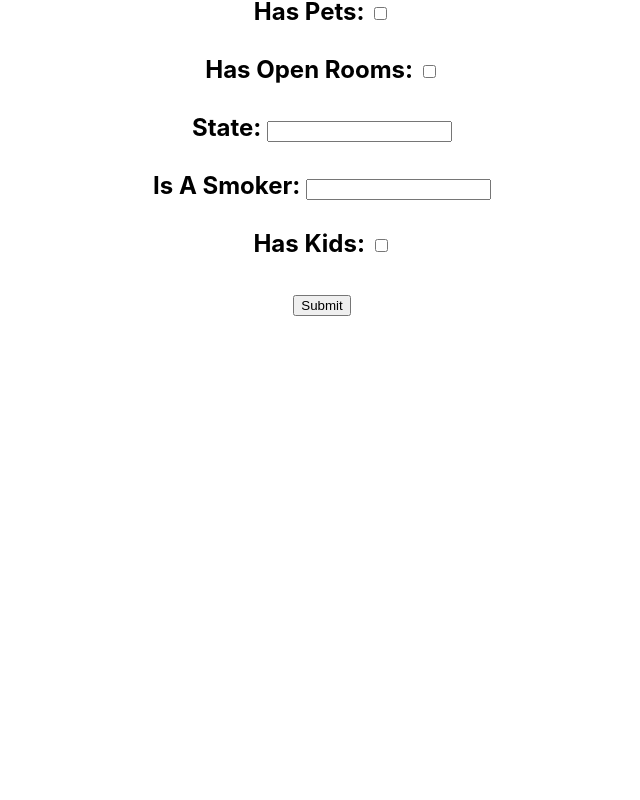
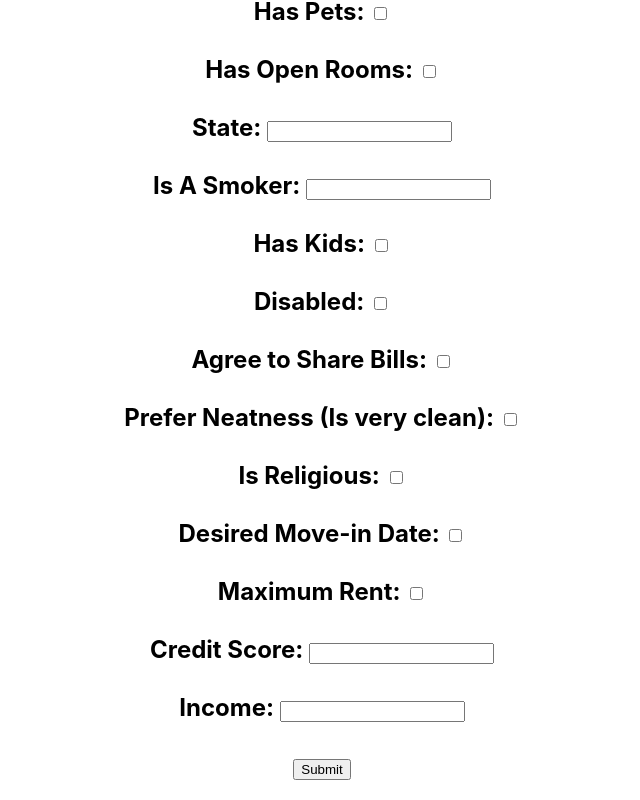
Before and after one commit to sreeves07/BestMates-Frontend, a React (Create React App) app: page /new-user-attributes in a window 1280 px wide. Shown: the part 697-1497 px from the top of the page, without its empty margins (318-958 px from the left). Before the commit the page ends 1033 px from the top, so only its background shows below. Built offline with nearby package versions, Linux system fonts and the light colour scheme; no server answers.

Commit message:
temporarily commented out Firebase in app.js to kill errors, completed adding New User form fields

```diff
--- a/package.json
+++ b/package.json
@@ -7,7 +7,7 @@
     "@testing-library/react": "^13.4.0",
     "@testing-library/user-event": "^13.5.0",
     "axios": "^1.4.0",
-    "firebase": "^9.21.0",
+    "firebase": "^9.22.0",
     "react": "^18.2.0",
     "react-dom": "^18.2.0",
     "react-router-dom": "^6.11.1",
--- a/src/App.js
+++ b/src/App.js
@@ -6,8 +6,8 @@ import EditUser from "./Pages/Edit";
 import Show from "./Pages/Show";
 import Index from "./Pages/Index";
 import FourOFour from "./Pages/FourOFour";
-import SignIn from './Pages/SignIn';
-import SignUp from './Pages/SignUp';
+// import SignIn from './Pages/SignIn';
+// import SignUp from './Pages/SignUp';
 import NewUserAttributes from './Pages/NewUserAttributes';
 import "./App.css";
 
@@ -18,8 +18,8 @@ function App() {
         <main>
           <Routes>
             <Route path="/" element={<Home />} />
-            <Route path="/signin" element={<SignIn />} />
-            <Route path="/signup" element={<SignUp />} />
+            {/* <Route path="/signin" element={<SignIn />} />
+            <Route path="/signup" element={<SignUp />} /> */}
             <Route path="/new-user-attributes" element={<NewUserAttributes />} />
             <Route path="/users/:id/edit" element={<EditUser />} />
             <Route path="/users" element={<Index />} />
--- a/src/Components/NewUserAttributesForm.js
+++ b/src/Components/NewUserAttributesForm.js
@@ -208,6 +208,93 @@ function NewUserAttributesForm() {
                 value={input}
                 /><br/><br/>
 
+
+
+
+<label for="disabled">Disabled: </label>
+          <input
+                className='disabled'
+                id="disabled"
+                name="disabled"
+                type="checkbox"
+                onChange={ (event) => handleTextChange(event)}
+                value={input}
+                /><br/><br/>
+
+
+<label for="isSharingBills">Agree to Share Bills: </label>
+          <input
+                className='isSharingBills'
+                id="isSharingBills"
+                name="isSharingBills"
+                type="checkbox"
+                onChange={ (event) => handleTextChange(event)}
+                value={input}
+                /><br/><br/>
+
+
+<label for="isNeat">Prefer Neatness (Is very clean): </label>
+          <input
+                className='isNeat'
+                id="isNeat"
+                name="isNeat"
+                type="checkbox"
+                onChange={ (event) => handleTextChange(event)}
+                value={input}
+                /><br/><br/>
+
+
+<label for="isReligious">Is Religious: </label>
+          <input
+                className='isReligious'
+                id="isReligious"
+                name="isReligious"
+                type="checkbox"
+                onChange={ (event) => handleTextChange(event)}
+                value={input}
+                /><br/><br/>
+
+<label for="moveInDate">Desired Move-in Date: </label>
+          <input
+                className='moveInDate'
+                id="moveInDate"
+                name="moveInDate"
+                type="checkbox"
+                onChange={ (event) => handleTextChange(event)}
+                value={input}
+                /><br/><br/>
+
+<label for="maxRent">Maximum Rent: </label>
+          <input
+                className='maxRent'
+                id="maxRent"
+                name="maxRent"
+                type="checkbox"
+                onChange={ (event) => handleTextChange(event)}
+                value={input}
+                /><br/><br/>
+
+<label for="creditScore">Credit Score: </label>
+          <input
+                className='creditScore'
+                id="creditScore"
+                name="creditScore"
+                type="text"
+                onChange={ (event) => handleTextChange(event)}
+                value={input}
+                /><br/><br/>
+
+<label for="income">Income: </label>
+          <input
+                className='income'
+                id="income"
+                name="income"
+                type="text"
+                onChange={ (event) => handleTextChange(event)}
+                value={input}
+                /><br/><br/>
+
+
           <button type="submit">Submit</button>
 
         </form>
```
Also changed, not shown: 1 other file (tests, documents, lock files or other folders).
